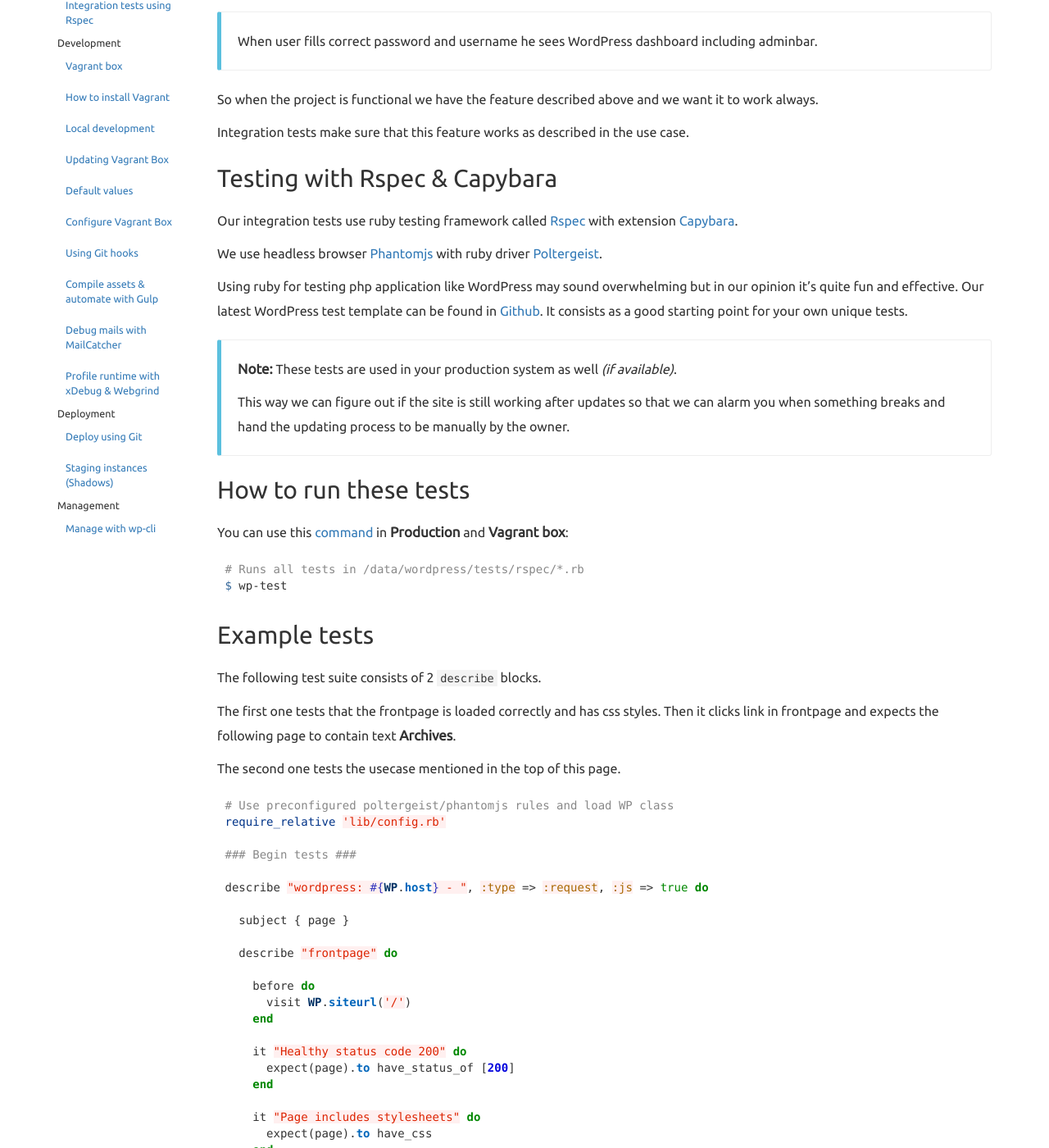
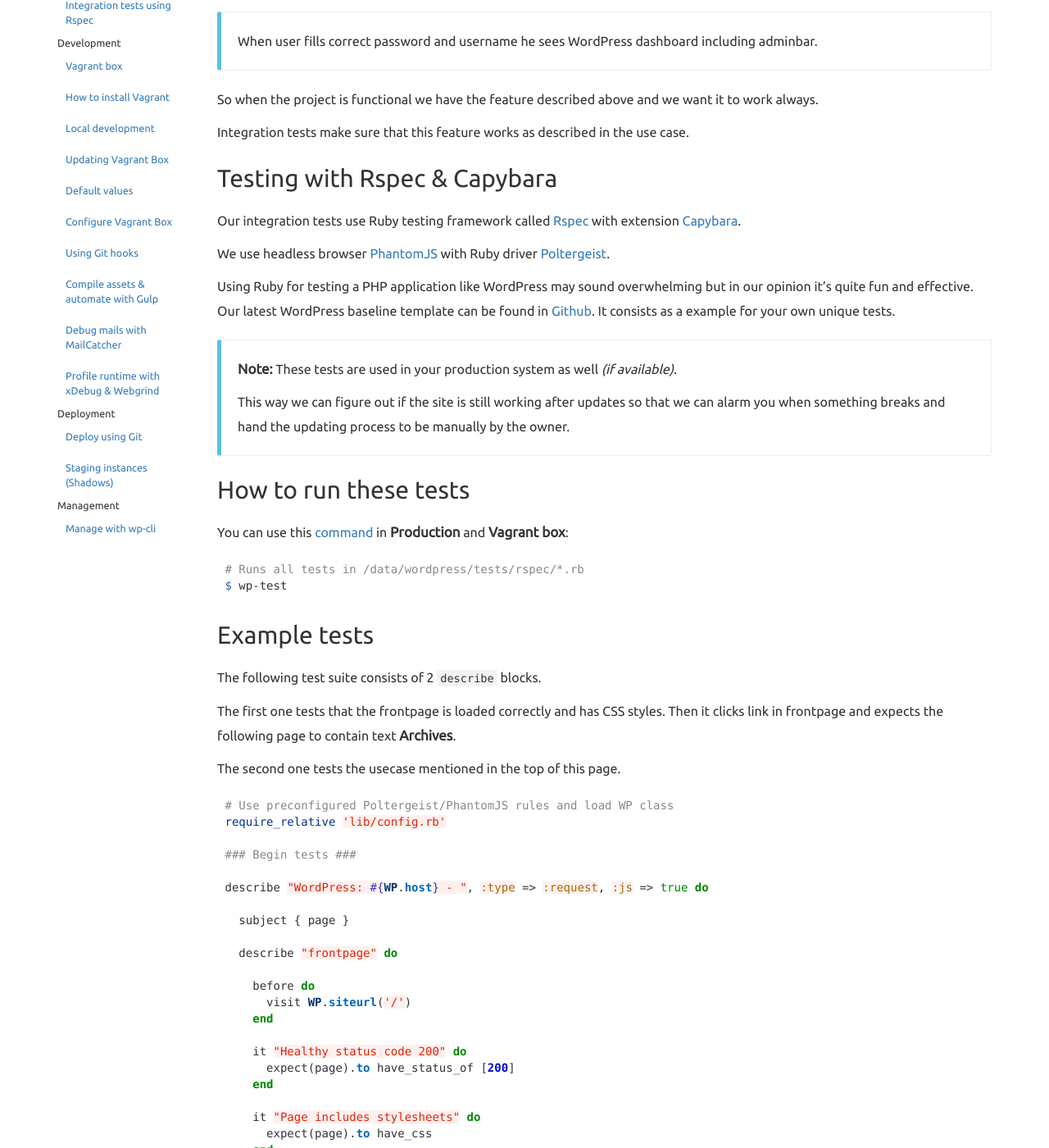
Before and after one commit to Seravo/docs, a Jekyll site: the page built from _posts/2015-10-11-integration-tests.md, in a window 1280 px wide and 1400 px high, scrolled down 523 px. Shown: the whole window at 82% size. Built offline with Jekyll 4.4.1, drawn with Linux system fonts in a browser that asks for light colours; nearby versions of some CDN libraries; Markdown is read by kramdown in place of the engine named in the settings; some of the changed text lies outside the part shown.

Commit message:
Clean up rspec page and document how to extend the tests

````diff
--- a/_posts/2015-10-11-integration-tests.md
+++ b/_posts/2015-10-11-integration-tests.md
@@ -21,11 +21,11 @@
 Integration tests make sure that this feature works as described in the use case.
 
 ## Testing with Rspec & Capybara
-Our integration tests use ruby testing framework called [Rspec](http://rspec.info/) with extension [Capybara](http://jnicklas.github.io/capybara/).
+Our integration tests use Ruby testing framework called [Rspec](http://rspec.info/) with extension [Capybara](http://jnicklas.github.io/capybara/).
 
-We use headless browser [Phantomjs](http://phantomjs.org/) with ruby driver [Poltergeist](https://github.com/teampoltergeist/poltergeist).
+We use headless browser [PhantomJS](http://phantomjs.org/) with Ruby driver [Poltergeist](https://github.com/teampoltergeist/poltergeist).
 
-Using ruby for testing php application like WordPress may sound overwhelming but in our opinion it's quite fun and effective. Our latest WordPress test template can be found in [Github](https://github.com/Seravo/wordpress/blob/master/tests/rspec/). It consists as a good starting point for your own unique tests.
+Using Ruby for testing a PHP application like WordPress may sound overwhelming but in our opinion it's quite fun and effective. Our latest WordPress baseline template can be found in [Github](https://github.com/Seravo/wordpress/blob/master/tests/rspec/). It consists as a example for your own unique tests.
 
 > **Note:** These tests are used in your production system as well *(if available)*.
 >
@@ -42,18 +42,18 @@
 ## Example tests
 The following test suite consists of 2 ```describe``` blocks.
 
-The first one tests that the frontpage is loaded correctly and has css styles. Then it clicks link in frontpage and expects the following page to contain text **Archives**.
+The first one tests that the frontpage is loaded correctly and has CSS styles. Then it clicks link in frontpage and expects the following page to contain text **Archives**.
 
 The second one tests the usecase mentioned in the top of this page.
 
 
 ```ruby
-# Use preconfigured poltergeist/phantomjs rules and load WP class
+# Use preconfigured Poltergeist/PhantomJS rules and load WP class
 require_relative 'lib/config.rb'
 
 ### Begin tests ###
 
-describe "wordpress: #{WP.host} - ", :type => :request, :js => true do
+describe "WordPress: #{WP.host} - ", :type => :request, :js => true do
 
   subject { page }
 
@@ -103,6 +103,10 @@
 
 end
 ```
+
+## How to extend the tests
+
+All files in the path `tests/rspec/*.rb` are executed. Instead of editing the existing baseline test, we recommend creating new files for your tests. Group tests of the same features in the same files and name the test files logically, so it is easy for your collaborators to extend debug or extend the tests later.
 
 ## List of Helper functions
 
````
